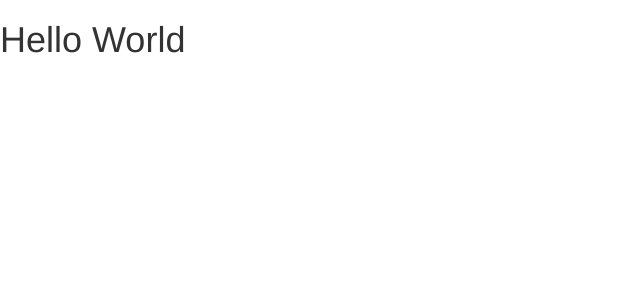
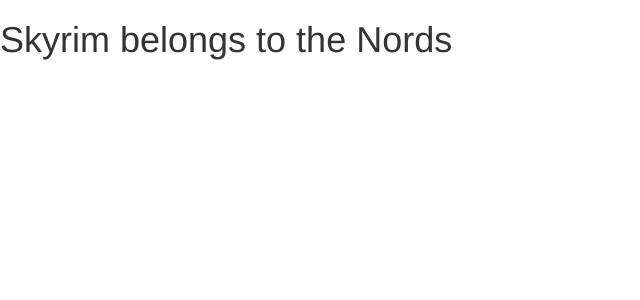
Before and after one commit to harriso17/harriso17.github.io, a Jekyll site: the page index.html, which Jekyll copies as it is, in a window 1280 px wide. Shown: the top 300 px of the page, without its empty margins (0-640 px from the left). Built offline with Jekyll 4.4.1, drawn with Linux system fonts in a browser that asks for light colours.

Commit message:
Update index.html

```diff
--- a/index.html
+++ b/index.html
@@ -13,8 +13,8 @@
   <title>Skyrim</title>
 </head>
 <body>
-  <div>
-    <h1>Hello World</h1>
+  <div class="background-text">
+    <h1>Skyrim belongs to the Nords</h1>
   </div>
 </body>
 </html>
```
